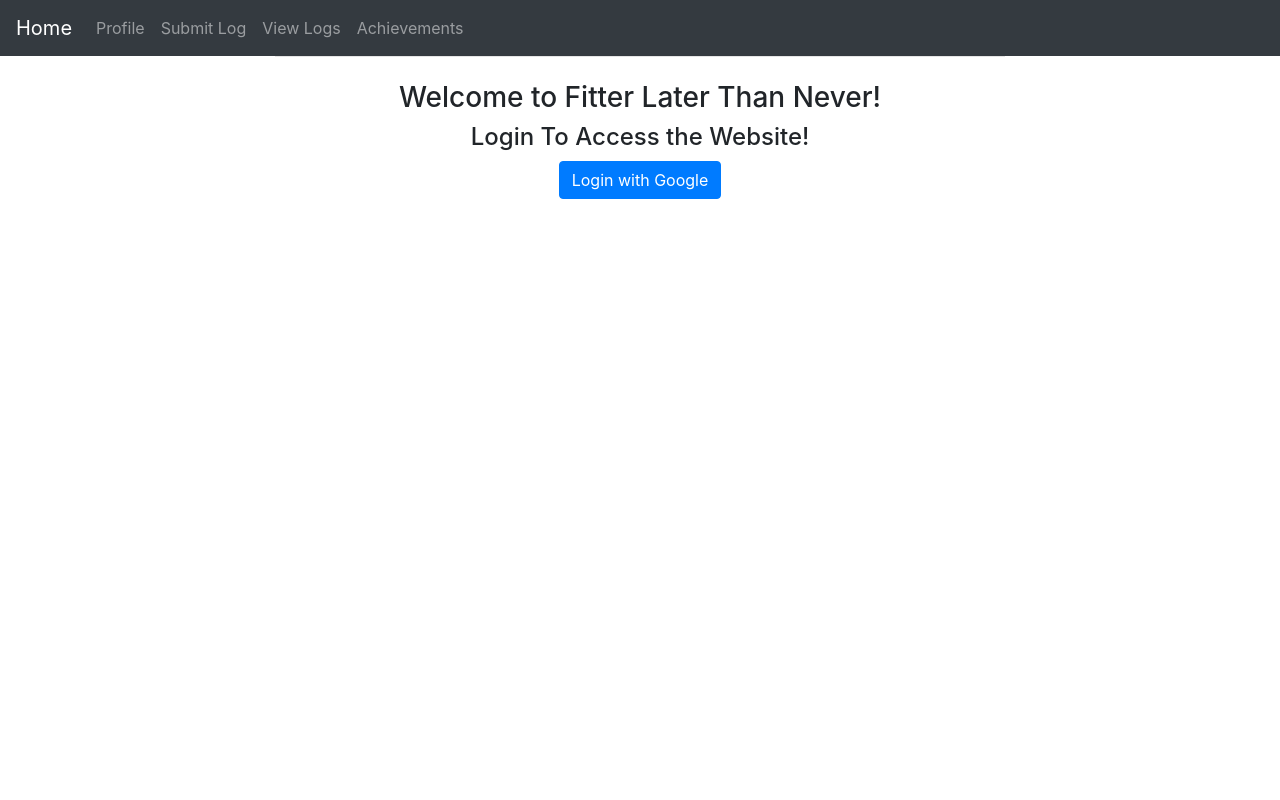
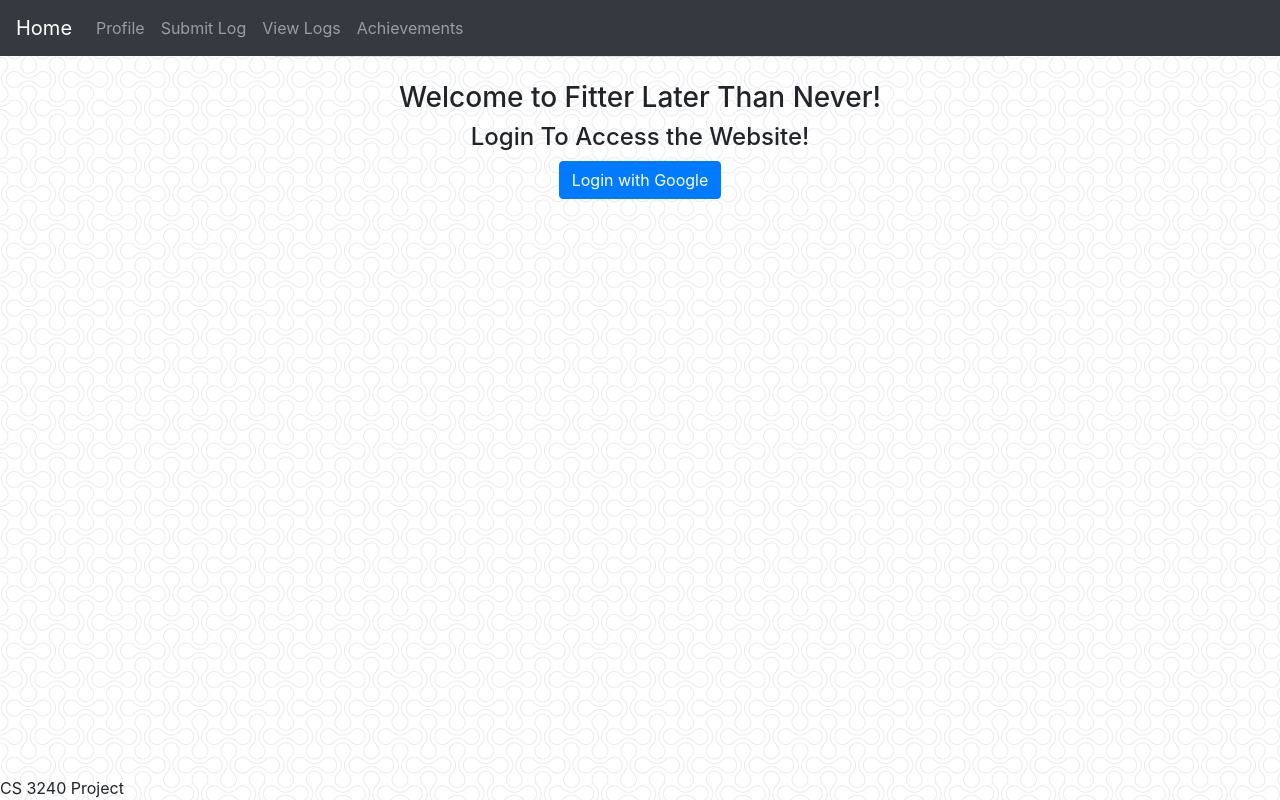
Before and after one commit to jpg6qdf/CS3240, a Django app: page / in a window 1280 px wide. Run offline with Django 3.2, Linux system fonts and the light colour scheme; some libraries are stand-ins or nearby versions.

Commit message:
Background image

```diff
--- a/baseproject/settings.py
+++ b/baseproject/settings.py
@@ -136,6 +136,9 @@ USE_TZ = True
 # https://docs.djangoproject.com/en/3.1/howto/static-files/
 
 STATIC_URL = '/static/'
+STATICFILES_DIRS = [
+    os.path.join(BASE_DIR, 'static')
+]
 
 # Activate Django-Heroku.
 try:
--- /dev/null
+++ b/fitapp/static/fitapp/style.css
@@ -0,0 +1,3 @@
+body {
+    background: blue url("images/background.png");
+}
--- a/fitapp/templates/fitapp/base.html
+++ b/fitapp/templates/fitapp/base.html
@@ -1,5 +1,4 @@
 <html lang="en">
-
   <!--navbar-->
   <nav class="navbar navbar-expand-lg navbar-dark bg-dark">
     <a class="navbar-brand" href="/">Home</a>
@@ -45,6 +44,8 @@
     <title>Fitter Late than Never</title>
   </head>
   <body>
+    {% load static %}
+    <link rel="stylesheet" type="text/css" href="{% static 'fitapp/style.css' %}">
     <div class="container">
       <div class="row justify-content-center">
         <div class="col-8">
@@ -59,10 +60,12 @@
 
 
   <!--footer-->
-  <!--<footer class="footer">
+  <footer class="footer">
+    {% block footer %}
+    {% endblock %}
     <div class ="container text=center">
       <div class="footer fixed-bottom">CS 3240 Project</div>
     </div>
-  </footer>-->
+  </footer>
 
 </html>
```
Also changed, not shown: fitapp/static/fitapp/images/background.png (added).
